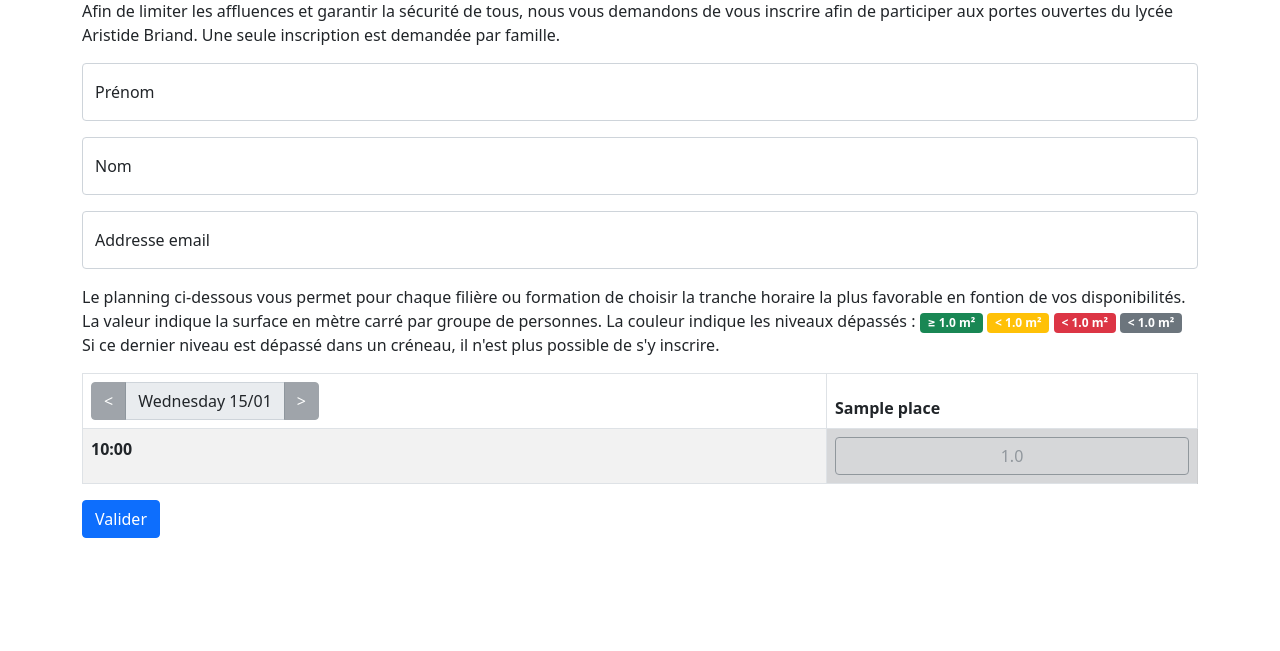
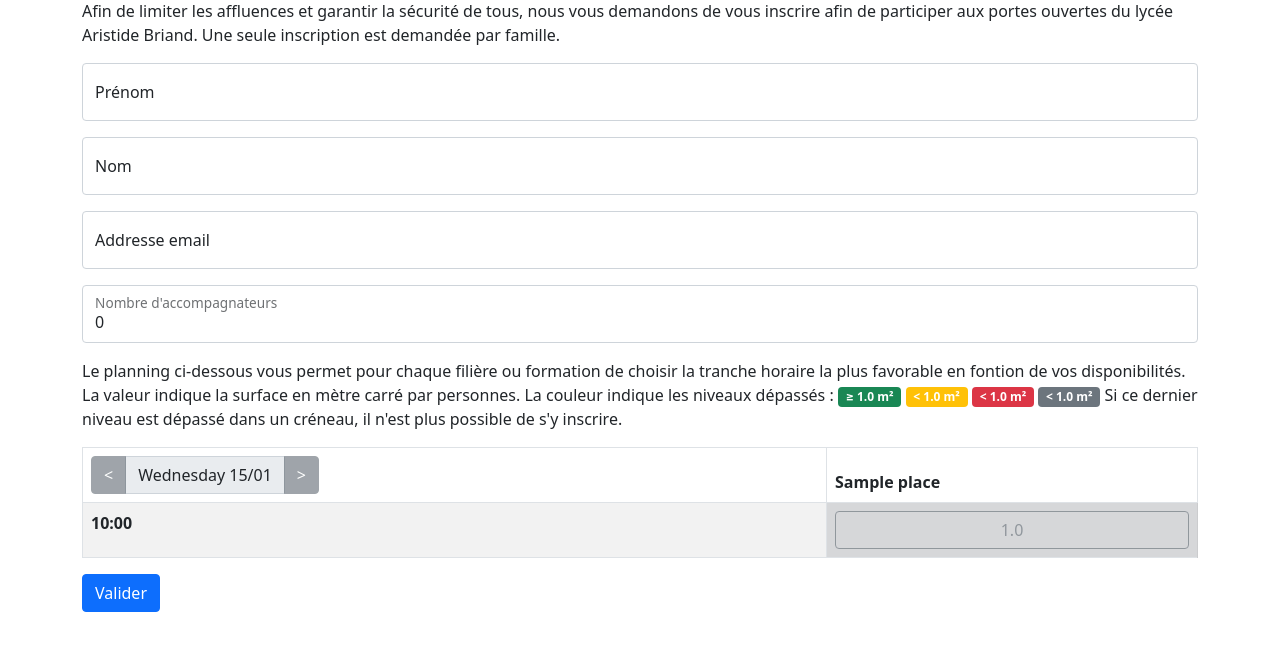
Before and after one commit to matteli/pop, a Django app: page /inscription/ in a window 1280 px wide. Shown: the part 91-742 px from the top of the page. Run offline with Django 3.2, Linux system fonts and the light colour scheme; tables that the repository leaves empty hold one stand-in row (values such as "Sample post"); parts of the project's set-up code (start-up, migrations or seed data) failed here and were passed over; some libraries are stand-ins or nearby versions.

Commit message:
add group or invidual feature

```diff
--- a/schedule_booking/jinja2/scheduling_page_booking.html
+++ b/schedule_booking/jinja2/scheduling_page_booking.html
@@ -30,7 +30,14 @@
     <label for="email">Addresse email</label>
     <div id="validationemail" class="invalid-feedback">{% if errors is defined and errors.message_dict["email"] is defined %} {{ errors.message_dict["email"][0] }} {% endif %}</div>
   </div>
-  <p>Le planning ci-dessous vous permet pour chaque filière ou formation de choisir la tranche horaire la plus favorable en fontion de vos disponibilités. La valeur indique la surface en mètre carré par {% if config.group %}groupe de personnes{% else %}personnes{% endif %}. La couleur indique les niveaux dépassés : <span class="badge bg-{{ config.level.correct[1] }}">&ge; {{ config.level.caution[0] }} m²</span> <span class="badge bg-{{ config.level.caution[1] }}">&lt; {{ config.level.caution[0] }} m²</span> <span class="badge bg-{{ config.level.warning[1] }}">&lt; {{ config.level.warning[0] }} m²</span> <span class="badge bg-{{ config.level.forbidden[1] }}">&lt; {{ config.level.forbidden[0] }} m²</span> Si ce dernier niveau est dépassé dans un créneau, il n'est plus possible de s'y inscrire.</p>
+  {% if config["max_escort"] %}
+  <div class="form-floating mb-3">
+    <input type="number" name="escort" class="form-control {% if errors is defined and errors.message_dict['escort'] is defined %}is-invalid{% endif %}" id="escort" value="{{ request.POST['escort']|default(0) }}" min="0" max="{{ config['max_escort'] }}" required>
+    <label for="escort">Nombre d'accompagnateurs</label>
+    <div id="validationescort" class="invalid-feedback">{% if errors is defined and errors.message_dict["escort"] is defined %} {{ errors.message_dict["escort"][0] }} {% endif %}</div>
+  </div>
+  {% endif %}
+  <p>Le planning ci-dessous vous permet pour chaque filière ou formation de choisir la tranche horaire la plus favorable en fontion de vos disponibilités. La valeur indique la surface en mètre carré par {% if not config.max_escort %}groupe de personnes{% else %}personnes{% endif %}. La couleur indique les niveaux dépassés : <span class="badge bg-{{ config.level.correct[1] }}">&ge; {{ config.level.caution[0] }} m²</span> <span class="badge bg-{{ config.level.caution[1] }}">&lt; {{ config.level.caution[0] }} m²</span> <span class="badge bg-{{ config.level.warning[1] }}">&lt; {{ config.level.warning[0] }} m²</span> <span class="badge bg-{{ config.level.forbidden[1] }}">&lt; {{ config.level.forbidden[0] }} m²</span> Si ce dernier niveau est dépassé dans un créneau, il n'est plus possible de s'y inscrire.</p>
   {% if errors is defined and errors.message_dict["scheduling"] is defined %}
   <div class="alert alert-danger" role="alert">
     {{ errors.message_dict["scheduling"] }}
--- a/schedule_booking/jinja2/scheduling_page_view.html
+++ b/schedule_booking/jinja2/scheduling_page_view.html
@@ -12,6 +12,6 @@
 {% endblock %}
 
 {% block content %}
-<p>Le planning ci-dessous vous indique pour chaque filière ou formation l'affluence à chaque tranche horaire de 30 min. La valeur indique la surface en mètre carré par {% if config.group %}groupe de personnes{% else %}personnes{% endif %}. La couleur indique les niveaux dépassés : <span class="badge bg-{{ config.level.correct[1] }}">&ge; {{ config.level.caution[0] }} m²</span> <span class="badge bg-{{ config.level.caution[1] }}">&lt; {{ config.level.caution[0] }} m²</span> <span class="badge bg-{{ config.level.warning[1] }}">&lt; {{ config.level.warning[0] }} m²</span> <span class="badge bg-{{ config.level.forbidden[1] }}">&lt; {{ config.level.forbidden[0] }} m²</span></p>
+<p>Le planning ci-dessous vous indique pour chaque filière ou formation l'affluence à chaque tranche horaire de 30 min. La valeur indique la surface en mètre carré par {% if not config.max_escort %}groupe de personnes{% else %}personnes{% endif %}. La couleur indique les niveaux dépassés : <span class="badge bg-{{ config.level.correct[1] }}">&ge; {{ config.level.caution[0] }} m²</span> <span class="badge bg-{{ config.level.caution[1] }}">&lt; {{ config.level.caution[0] }} m²</span> <span class="badge bg-{{ config.level.warning[1] }}">&lt; {{ config.level.warning[0] }} m²</span> <span class="badge bg-{{ config.level.forbidden[1] }}">&lt; {{ config.level.forbidden[0] }} m²</span></p>
 {% include "scheduling_view.html" %}
 {% endblock %}
--- a/schedule_booking/models.py
+++ b/schedule_booking/models.py
@@ -4,7 +4,7 @@ from django.contrib.sites.models import Site
 
 class Config(models.Model):
     site = models.OneToOneField(Site, on_delete=models.CASCADE)
-    group = models.BooleanField(default=True)
+    max_escort = models.IntegerField(default=0)
     caution_level = models.FloatField(default=8)
     warning_level = models.FloatField(default=4)
     forbidden_level = models.FloatField(default=3)
--- a/schedule_booking/views.py
+++ b/schedule_booking/views.py
@@ -1,11 +1,12 @@
 from django.shortcuts import render
-from django.db.models import Count, F, FloatField, Case, When
+from django.db.models import Count, F, FloatField, Case, When, Sum
 from .models import Place, Schedule, Appointment, Config, Student
 from django.contrib.sites.shortcuts import get_current_site
 from django.db.models.functions import Cast
 from django.views.decorators.http import require_http_methods, require_GET
 from django.core.exceptions import ValidationError
 from django.db import transaction
+from django.http import HttpResponseBadRequest
 
 
 def get_option(request, option):
@@ -16,34 +17,6 @@ def scheduling(request):
     places = Place.objects.all()
     schedules = {}
     days = Schedule.objects.dates("datetime", "day")
-    for d in days:
-        schedules[d] = Schedule.objects.filter(datetime__date=d)
-    if get_option(request, "group"):
-        appointments = (
-            Appointment.objects.values("place", "schedule")
-            .annotate(people=Count("students"))
-            .annotate(
-                density=Case(
-                    When(people=0, then=-1.0),
-                    default=Cast(F("place__array"), FloatField())
-                    / Cast(F("people"), FloatField()),
-                )
-            )
-        )
-    else:
-        appointments = (
-            Appointment.objects.values("place", "schedule")
-            .annotate(people=Count("students__people"))
-            .annotate(
-                density=Case(
-                    When(people=0, then=-1.0),
-                    default=Cast(F("place__array"), FloatField())
-                    / Cast(F("people"), FloatField()),
-                )
-            )
-        )
-
-    app = {}
     config = {
         "level": {
             "correct": (0.0, "success"),
@@ -51,8 +24,24 @@ def scheduling(request):
             "warning": (get_option(request, "warning_level"), "danger"),
             "forbidden": (get_option(request, "forbidden_level"), "secondary"),
         },
-        "group": get_option(request, "group"),
+        "max_escort": get_option(request, "max_escort"),
     }
+
+    for d in days:
+        schedules[d] = Schedule.objects.filter(datetime__date=d)
+    appointments = (
+        Appointment.objects.values("place", "schedule")
+        .annotate(people=Sum("students__people"))
+        .annotate(
+            density=Case(
+                When(people=0, then=-1.0),
+                default=Cast(F("place__array"), FloatField())
+                / Cast(F("people"), FloatField()),
+            )
+        )
+    )
+
+    app = {}
     for a in appointments:
         if a["place"] not in app:
             app[a["place"]] = {}
@@ -93,6 +82,13 @@ def scheduling_booking(request):
         student.firstname = request.POST["firstname"]
         student.lastname = request.POST["lastname"]
         student.email = request.POST["email"]
+        if "escort" in request.POST:
+            try:
+                student.people = int(request.POST["escort"]) + 1
+            except:
+                return HttpResponseBadRequest()
+        else:
+            student.people = 1
 
         try:
             student.full_clean()
@@ -109,7 +105,7 @@ def scheduling_booking(request):
                 try:
                     slot = list(map(int, k.split("-")[:2]))  # [Place__id, Schedule__id]
                 except:
-                    pass
+                    return HttpResponseBadRequest()
                 else:
                     if (
                         Place.objects.filter(id=slot[0]).count() > 0
@@ -123,7 +119,7 @@ def scheduling_booking(request):
                 Appointment.objects.filter(id__in=slots)
                 .annotate(
                     density=Cast(F("place__array"), FloatField())
-                    / Cast(Count("students") + 1, FloatField())
+                    / Cast(Sum("students__people") + student.people, FloatField())
                 )
                 .filter(density__lt=forbidden)
             )
@@ -140,5 +136,4 @@ def scheduling_booking(request):
                 }
             }
             return render(request, "scheduling_page_booking.html", s)
-
         return render(request, "booking_saved.html")
```
